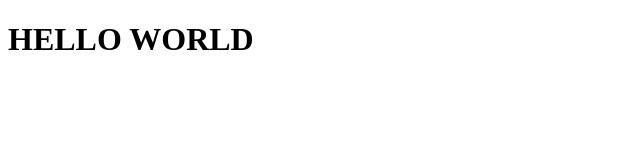
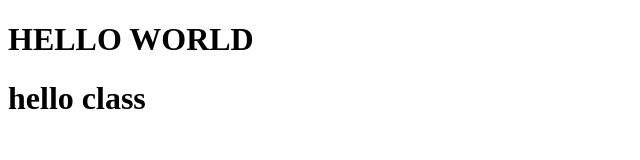
Before and after one commit to muhammadz24/SMIT-B14-ASSIGNMENTS, a plain HTML site: page index.html in a window 1280 px wide. Shown: the whole page, without its empty margins (0-640 px from the left). Drawn offline with Linux system fonts and the light colour scheme.

Commit message:
add h1 heading

```diff
--- a/index.html
+++ b/index.html
@@ -14,6 +14,9 @@
 
 
 
+<h1>hello class</h1>
+
+
 
 
 
```
